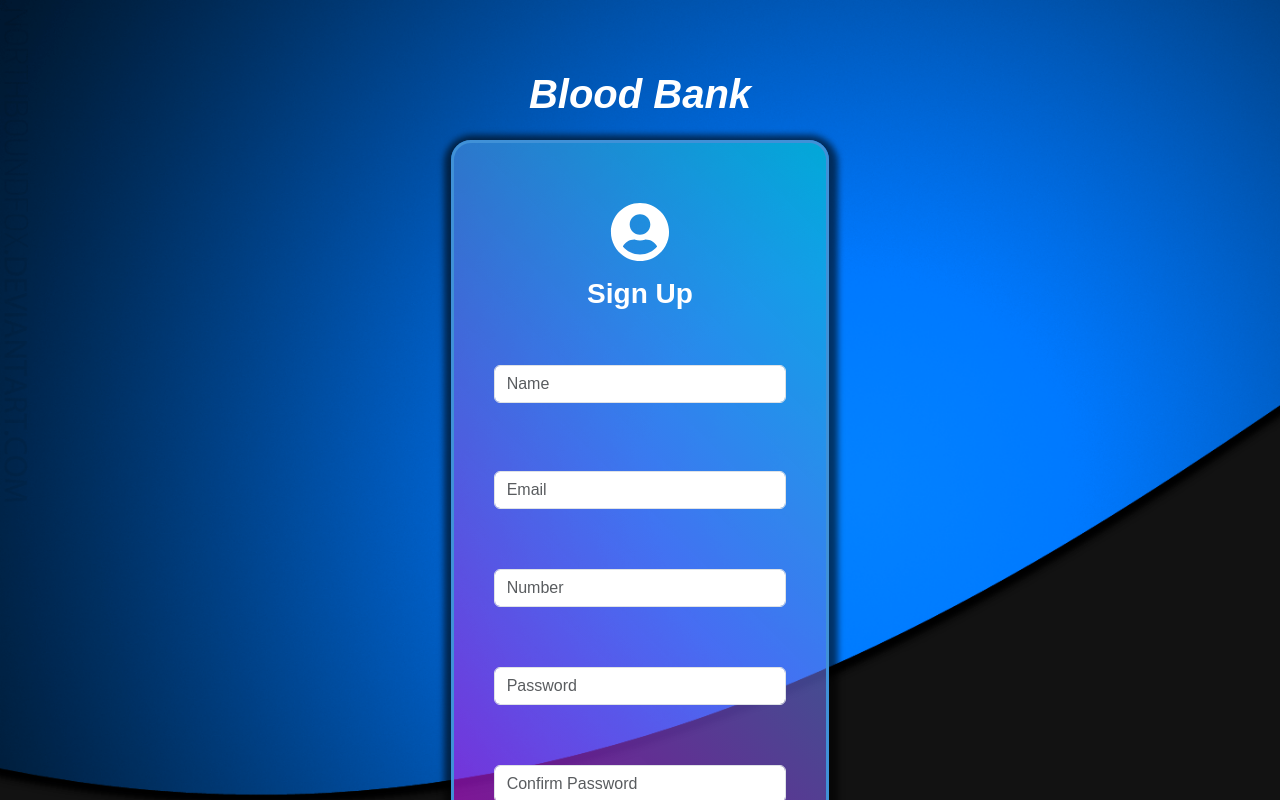
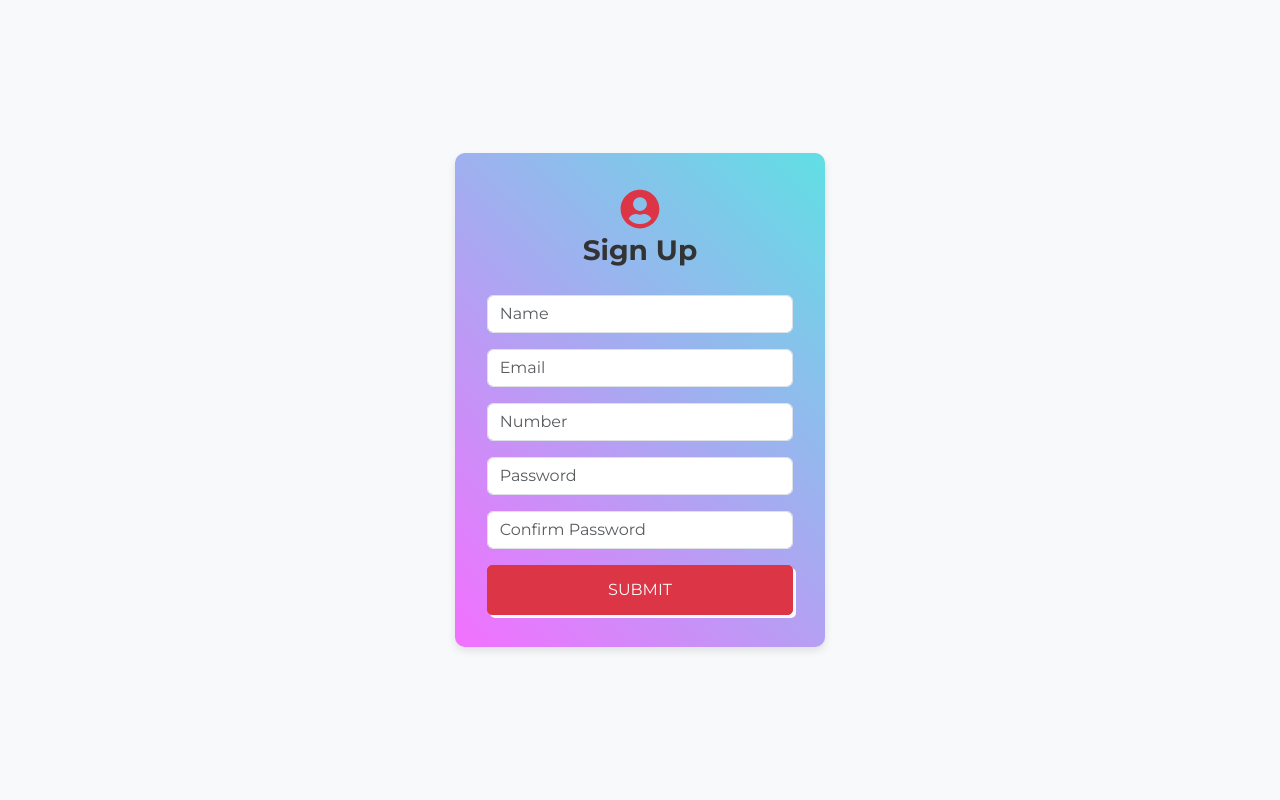
Before and after one commit to prakashwiser/wiser-blood-bank, a React (Vite) app: page /signup in a window 1280 px wide. Shown: the top 800 px of the page. Built offline with nearby package versions, Linux system fonts and the light colour scheme.

Commit message:
Prakash update

```diff
--- a/src/Components/SignUp.jsx
+++ b/src/Components/SignUp.jsx
@@ -105,103 +105,187 @@ function SignUp() {
     };
 
     return (
-        <div className="p-5 bgimage">
-            <div className="fs-1 fw-bold text-center py-lg-3 font">Blood Bank</div>
-            <Row>
+        <div
+        className="p-5"
+        style={{
+            backgroundColor: "#f8f9fa",
+            minHeight: "100vh",
+            display: "flex",
+            justifyContent: "center",
+            alignItems: "center",
+        }}
+    >
+        <Row className="w-100">
             <Col lg={4}></Col>
             <Col lg={4}>
                 <Formik
                     initialValues={{
-                            name: '',
-                            email: '',
-                            number: '',
-                            password: '',
-                            cpassword: '',
+                        name: "",
+                        email: "",
+                        number: "",
+                        password: "",
+                        cpassword: "",
                     }}
                     validationSchema={validationSchema}
                     onSubmit={handleFormSubmit}
                 >
                     {({ errors, touched }) => (
-                            <FormikForm className="signup pulsing-border">
-                                <div className="fs1 fw-bold text-center text-white">
-                                    <FaUserCircle />
+                        <FormikForm
+                            className="signup"
+                            style={{
+                                padding: "2rem",
+                                backgroundColor: "white",
+                                borderRadius: "10px",
+                                boxShadow: "0 4px 8px rgba(0, 0, 0, 0.1)",
+                                maxWidth: "400px",
+                                margin: "0 auto",
+                            }}
+                        >
+                            <div
+                                className="fs-3 fw-bold mb-4 text-center"
+                                style={{
+                                    color: "#333",
+                                }}
+                            >
+                                <FaUserCircle style={{ fontSize: "2.5rem", color: "#dc3545" }} />
+                                <div>Sign Up</div>
                             </div>
-                                <div className="fs-3 fw-bold mb-4 text-center text-white">Sign Up</div>
 
-                                <Form.Group as={Row} className="mb-3 py-lg-3 my-md-4">
-                                    <Col sm="12">
+                            <Form.Group className="mb-3">
                                 <Field
                                     name="name"
                                     type="text"
-                                            id="name"
                                     placeholder="Name"
-                                            className={`form-control ${errors.name && touched.name ? 'is-invalid' : ''}`}
+                                    className={`form-control ${
+                                        errors.name && touched.name ? "is-invalid" : ""
+                                    }`}
+                                    style={{
+                                        borderColor: errors.name && touched.name ? "#dc3545" : "",
+                                    }}
                                 />
                                 {errors.name && touched.name && (
-                                            <div className="custom-error">{errors.name}</div>
+                                    <div
+                                        style={{
+                                            color: "#dc3545",
+                                            fontSize: "0.875rem",
+                                            marginTop: "0.25rem",
+                                        }}
+                                    >
+                                        {errors.name}
+                                    </div>
                                 )}
-                                    </Col>
                             </Form.Group>
 
-                                <Form.Group as={Row} className="mb-3 py-lg-2 my-md-4">
-                                    <Col sm="12">
+                            <Form.Group className="mb-3">
                                 <Field
                                     name="email"
                                     type="email"
-                                            id="email"
                                     placeholder="Email"
-                                            className={`form-control ${errors.email && touched.email ? 'is-invalid' : ''}`}
+                                    className={`form-control ${
+                                        errors.email && touched.email ? "is-invalid" : ""
+                                    }`}
+                                    style={{
+                                        borderColor: errors.email && touched.email ? "#dc3545" : "",
+                                    }}
                                 />
                                 {errors.email && touched.email && (
-                                            <div className="custom-error">{errors.email}</div>
+                                    <div
+                                        style={{
+                                            color: "#dc3545",
+                                            fontSize: "0.875rem",
+                                            marginTop: "0.25rem",
+                                        }}
+                                    >
+                                        {errors.email}
+                                    </div>
                                 )}
-                                    </Col>
                             </Form.Group>
 
-                                <Form.Group as={Row} className="mb-3 py-lg-2 my-md-4">
-                                    <Col sm="12">
+                            <Form.Group className="mb-3">
                                 <Field
                                     name="number"
                                     type="text"
                                     placeholder="Number"
-                                            className={`form-control ${errors.number && touched.number ? 'is-invalid' : ''}`}
+                                    className={`form-control ${
+                                        errors.number && touched.number ? "is-invalid" : ""
+                                    }`}
+                                    style={{
+                                        borderColor: errors.number && touched.number ? "#dc3545" : "",
+                                    }}
                                 />
                                 {errors.number && touched.number && (
-                                            <div className="custom-error">{errors.number}</div>
+                                    <div
+                                        style={{
+                                            color: "#dc3545",
+                                            fontSize: "0.875rem",
+                                            marginTop: "0.25rem",
+                                        }}
+                                    >
+                                        {errors.number}
+                                    </div>
                                 )}
-                                    </Col>
                             </Form.Group>
 
-                                <Form.Group as={Row} className="mb-3 py-lg-2 my-md-4">
-                                    <Col sm="12">
+                            <Form.Group className="mb-3">
                                 <Field
                                     name="password"
                                     type="password"
                                     placeholder="Password"
-                                            className={`form-control ${errors.password && touched.password ? 'is-invalid' : ''}`}
+                                    className={`form-control ${
+                                        errors.password && touched.password ? "is-invalid" : ""
+                                    }`}
+                                    style={{
+                                        borderColor: errors.password && touched.password ? "#dc3545" : "",
+                                    }}
                                 />
                                 {errors.password && touched.password && (
-                                            <div className="custom-error">{errors.password}</div>
+                                    <div
+                                        style={{
+                                            color: "#dc3545",
+                                            fontSize: "0.875rem",
+                                            marginTop: "0.25rem",
+                                        }}
+                                    >
+                                        {errors.password}
+                                    </div>
                                 )}
-                                    </Col>
                             </Form.Group>
 
-                                <Form.Group as={Row} className="mb-3 py-lg-2 my-md-4">
-                                    <Col sm="12">
+                            <Form.Group className="mb-3">
                                 <Field
                                     name="cpassword"
                                     type="password"
                                     placeholder="Confirm Password"
-                                            className={`form-control ${errors.cpassword && touched.cpassword ? 'is-invalid' : ''}`}
+                                    className={`form-control ${
+                                        errors.cpassword && touched.cpassword ? "is-invalid" : ""
+                                    }`}
+                                    style={{
+                                        borderColor: errors.cpassword && touched.cpassword ? "#dc3545" : "",
+                                    }}
                                 />
                                 {errors.cpassword && touched.cpassword && (
-                                            <div className="custom-error">{errors.cpassword}</div>
+                                    <div
+                                        style={{
+                                            color: "#dc3545",
+                                            fontSize: "0.875rem",
+                                            marginTop: "0.25rem",
+                                        }}
+                                    >
+                                        {errors.cpassword}
+                                    </div>
                                 )}
-                                    </Col>
                             </Form.Group>
 
-                                <div className="d-flex justify-content-center">
-                                    <button className="btn" type="submit">
+                            <div className="d-grid">
+                                <button
+                                    className="btn btn-danger"
+                                    type="submit"
+                                    style={{
+                                        padding: "0.75rem",
+                                        fontSize: "1rem",
+                                        borderRadius: "5px",
+                                    }}
+                                >
                                     Submit
                                 </button>
                             </div>
@@ -212,6 +296,8 @@ function SignUp() {
             <Col lg={4}></Col>
         </Row>
     </div>
+
+
     );
 }
 
--- a/src/pages/Login.jsx
+++ b/src/pages/Login.jsx
@@ -2,9 +2,7 @@ import React, { useState } from 'react';
 import { Formik, Form, Field, ErrorMessage } from 'formik';
 import * as Yup from 'yup';
 import axios from 'axios';
-import '../Login.css';
 import { Link, useNavigate } from 'react-router-dom';
-import Navbars from '../Components/Navbar';
 import { ToastContainer, toast } from 'react-toastify';
 import 'react-toastify/dist/ReactToastify.css';
 
@@ -18,7 +16,7 @@ const LoginForm = () => {
       .email('Invalid email address')
       .required('Email is required'),
     password: Yup.string()
-      .min(3, 'Password must be at least 6 characters')
+      .min(6, 'Password must be at least 6 characters')
       .required('Password is required'),
   });
 
@@ -38,7 +36,6 @@ const LoginForm = () => {
       const user = await users.find((user) => user.email === email);
 
       if (!user) {
-        setLoginError('Email not found.');
         toast.error('Email not found.', { position: 'top-right', autoClose: 3000 });
         setIsLoading(false);
         resetForm();
@@ -46,7 +43,6 @@ const LoginForm = () => {
       }
 
       if (user.password !== password) {
-        setLoginError('Incorrect password.');
         toast.error('Incorrect password.', { position: 'top-right', autoClose: 3000 });
         setIsLoading(false);
         resetForm();
@@ -58,57 +54,123 @@ const LoginForm = () => {
         localStorage.setItem('userData', user.email);
         navigate('/');
         resetForm();
-      } else if (user.userValidate === 'no' && user.adminValidate === 'yes') {
-        toast.warning('Your account is not activated. Please check your mail.', { position: 'top-right', autoClose: 3000 });
-        resetForm();
-      } else if (user.userValidate === 'yes' && user.adminValidate === 'no') {
-        toast.warning('You are not approved by admin.', { position: 'top-right', autoClose: 3000 });
-        resetForm();
       } else {
-        toast.error('Please check your email and admin approval.', { position: 'top-right', autoClose: 3000 });
+        const message =
+          user.userValidate === 'no'
+            ? 'Your account is not activated. Please check your mail.'
+            : 'You are not approved by admin.';
+        toast.warning(message, { position: 'top-right', autoClose: 3000 });
         resetForm();
       }
+
       setIsLoading(false);
     } catch (error) {
-      setLoginError('An error occurred while logging in. Please try again.');
       toast.error('An error occurred. Please try again.', { position: 'top-right', autoClose: 3000 });
       setIsLoading(false);
       resetForm();
     }
   };
 
-
-
   return (
     <>
-      <Navbars />
       <ToastContainer />
-      <div className='banner'>
-        <div className="login-form-container">
-          <h1>Login</h1>
+      <div
+        style={{
+          display: 'flex',
+          justifyContent: 'center',
+          alignItems: 'center',
+          minHeight: '100vh',
+          backgroundColor: '#f8f9fa',
+        }}
+      >
+        <div
+          style={{
+            width: '100%',
+            maxWidth: '400px',
+            padding: '2rem',
+            backgroundColor: 'white',
+            borderRadius: '8px',
+            boxShadow: '0 4px 8px rgba(0, 0, 0, 0.1)',
+            textAlign: 'center',
+          }}
+        >
+          <h2 style={{ marginBottom: '1.5rem', color: '#333', fontWeight: 'bold' }}>Login</h2>
           <Formik
             initialValues={initialValues}
             validationSchema={validationSchema}
             onSubmit={handleSubmit}
           >
             <Form>
-              <div>
-                <label htmlFor="email">Email</label>
-                <Field type="email" id="email" name="email" />
-                <ErrorMessage name="email" component="div" className="error" />
+              <div style={{ marginBottom: '1rem', textAlign: 'left' }}>
+                <label htmlFor="email" style={{ fontWeight: 'bold', color: '#555' }}>
+                  Email
+                </label>
+                <Field
+                  type="email"
+                  id="email"
+                  name="email"
+                  style={{
+                    width: '100%',
+                    padding: '0.75rem',
+                    margin: '0.5rem 0',
+                    border: '1px solid #ddd',
+                    borderRadius: '4px',
+                  }}
+                />
+                <ErrorMessage
+                  name="email"
+                  component="div"
+                  style={{ color: 'red', fontSize: '0.875rem' }}
+                />
               </div>
-              <div>
-                <label htmlFor="password">Password</label>
-                <Field type="password" id="password" name="password" />
-                <ErrorMessage name="password" component="div" className="error" />
+              <div style={{ marginBottom: '1rem', textAlign: 'left' }}>
+                <label htmlFor="password" style={{ fontWeight: 'bold', color: '#555' }}>
+                  Password
+                </label>
+                <Field
+                  type="password"
+                  id="password"
+                  name="password"
+                  style={{
+                    width: '100%',
+                    padding: '0.75rem',
+                    margin: '0.5rem 0',
+                    border: '1px solid #ddd',
+                    borderRadius: '4px',
+                  }}
+                />
+                <ErrorMessage
+                  name="password"
+                  component="div"
+                  style={{ color: 'red', fontSize: '0.875rem' }}
+                />
               </div>
-              <div className="forgot-password">
-                <Link to="/forgot" className='text-dark'>Forgot your password?</Link>
+              <div style={{ textAlign: 'right', marginBottom: '1rem' }}>
+                <Link to="/forgot" style={{ fontSize: '0.875rem', color: '#007bff' }}>
+                  Forgot your password?
+                </Link>
               </div>
-              <button type="submit" disabled={isLoading}>
+              <button
+                type="submit"
+                disabled={isLoading}
+                style={{
+                  width: '100%',
+                  padding: '0.75rem',
+                  backgroundColor: isLoading ? '#6c757d' : '#007bff',
+                  color: 'white',
+                  border: 'none',
+                  borderRadius: '4px',
+                  fontWeight: 'bold',
+                  cursor: isLoading ? 'not-allowed' : 'pointer',
+                }}
+              >
                 {isLoading ? 'Logging in...' : 'Login'}
               </button>
-              {loginError && <div className="error">{loginError}</div>}
+              {loginError && (
+                <div style={{ color: 'red', fontSize: '0.875rem', marginTop: '1rem' }}>
+                  {loginError}
+                </div>
+              )}
             </Form>
           </Formik>
         </div>
```
Lines whose indentation alone changed are shown as unchanged.
